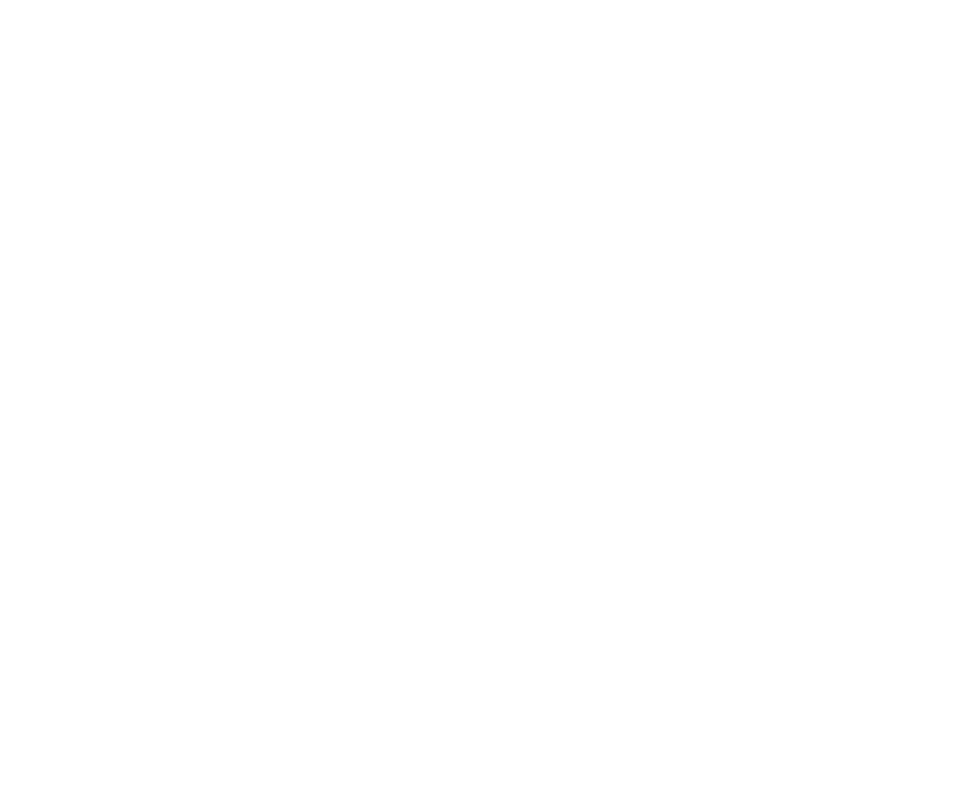
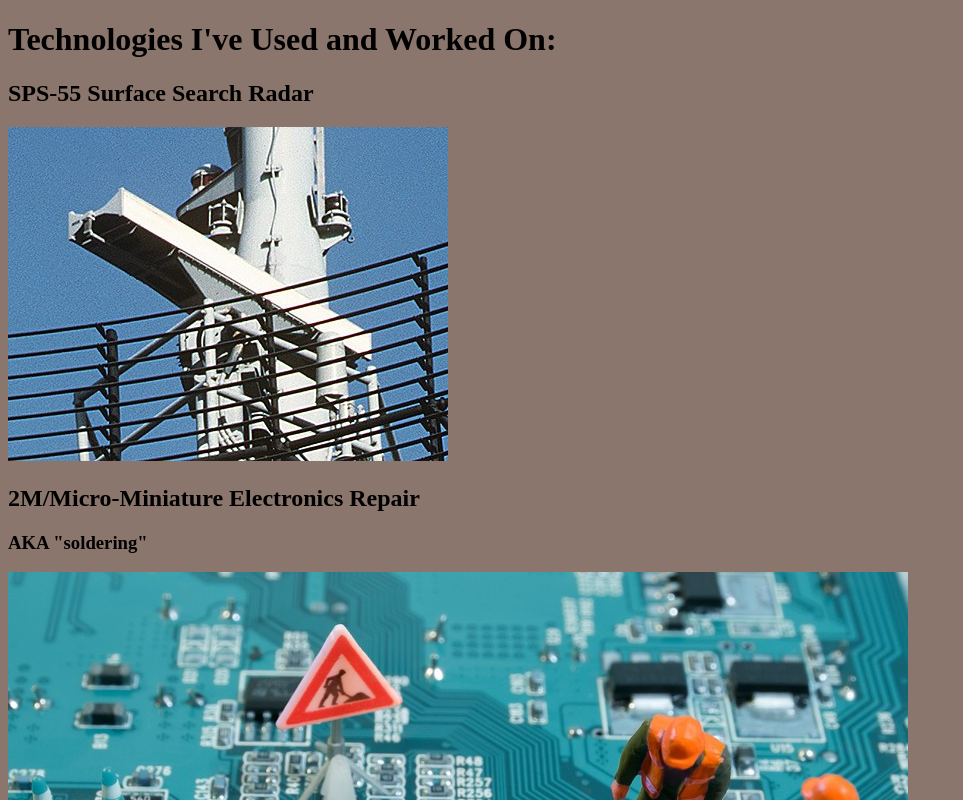
Before and after one commit to Philly-CodeCamp-Feb2022/js-assignment-4-html-me-something-JERotter, a website: page index.html in a window 1280 px wide. Shown: the top 800 px of the page, without its empty margins (0-963 px from the left). Drawn offline with Linux system fonts and the light colour scheme; files whose address does not match are found by name.

Commit message:
first update

```diff
--- a/index.html
+++ b/index.html
@@ -1,8 +1,39 @@
 <!DOCTYPE html>
+
 <html>
    <head>
+      <meta charset="UTF-8">
+  <meta name="viewport" content="width=device-width, initial-scale=1.0">
+  <link rel="stylesheet" href="styles.css">
+      <title>My Work History</title>
    </head>
+
    <body>
-      <!-- Write your HTML in this file! -->
+      <header>
+         <h1>Technologies I've Used and Worked On:</h1>
+
+
+      </header>
+
+      <main>
+         <article>
+            <section>
+               <a name="SPS-55 Radar"></a> <!-- use name for navbar-->
+               <h2>SPS-55 Surface Search Radar</h2>
+               <img src="/Users/jenell/Desktop/js-assignment-4-html-me-something-JERotter/images/440px-USS_Samuel_B._Roberts_SPS-55.jpg" alt="SPS-55 Surface Search Radar Antenna">
+            </section>
+
+            <section>
+               <a name="2M/Micro-Miniature Electronics"></a> <!-- use name for navbar-->
+               <h2>2M/Micro-Miniature Electronics Repair</h2>
+               <h3>AKA "soldering"</h3>
+               <img src="/Users/jenell/Desktop/js-assignment-4-html-me-something-JERotter/images/bigstock-Miniature-Engineers-Fixing-Err-26417516.jpeg" alt="Miniature engineers repairing circuit board">
+            </section>
+         </article>
+
+
+      </main>
+
+
    </body>
 </html>
--- a/styles.css
+++ b/styles.css
@@ -1 +1,3 @@
-/* Write your CSS here! */
+body {
+    background-color: rgb(138, 118, 109);
+}
```
Also changed, not shown: images/440px-USS_Samuel_B._Roberts_SPS-55.jpg (added), images/OBIS.jpeg (added), images/RTU.jpeg (added), images/RTUDiag.png (added), images/Rating_Badge_ET.jpeg (added), images/StingRay1.jpeg (added), images/Thermopiles.jpeg (added), images/bigstock-Miniature-Engineers-Fixing-Err-26417516.jpeg (added), images/cursed_modem.jpeg (added), images/rtucab.jpeg (added).
